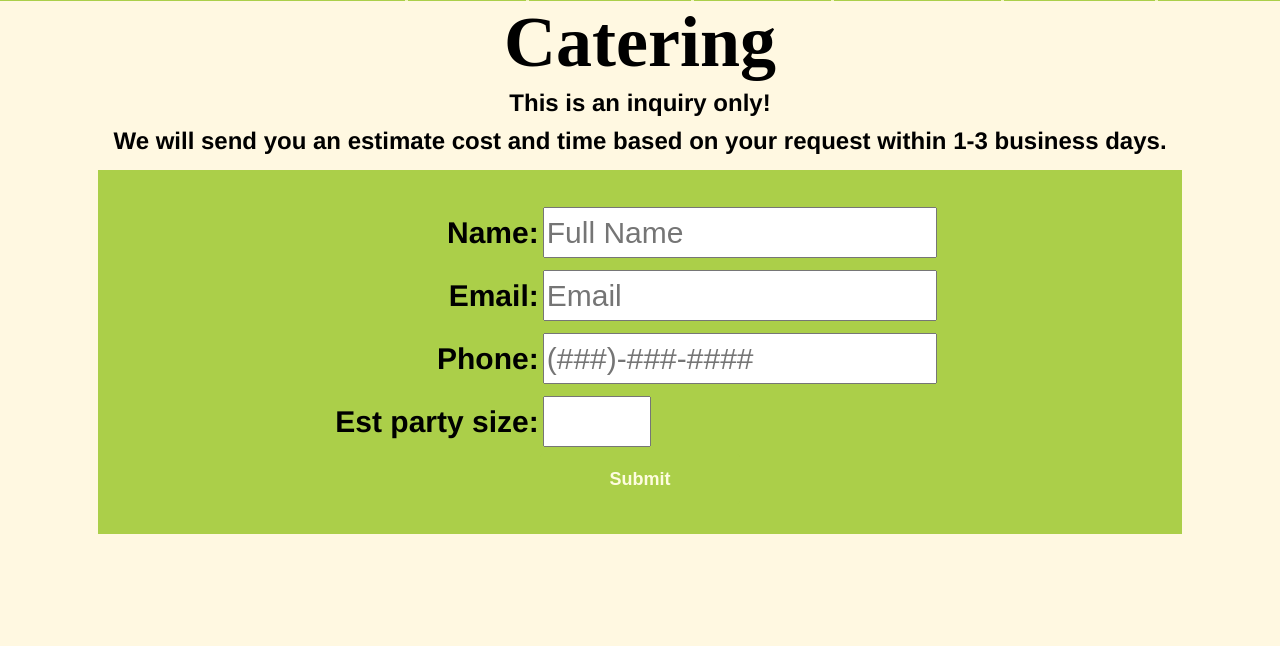
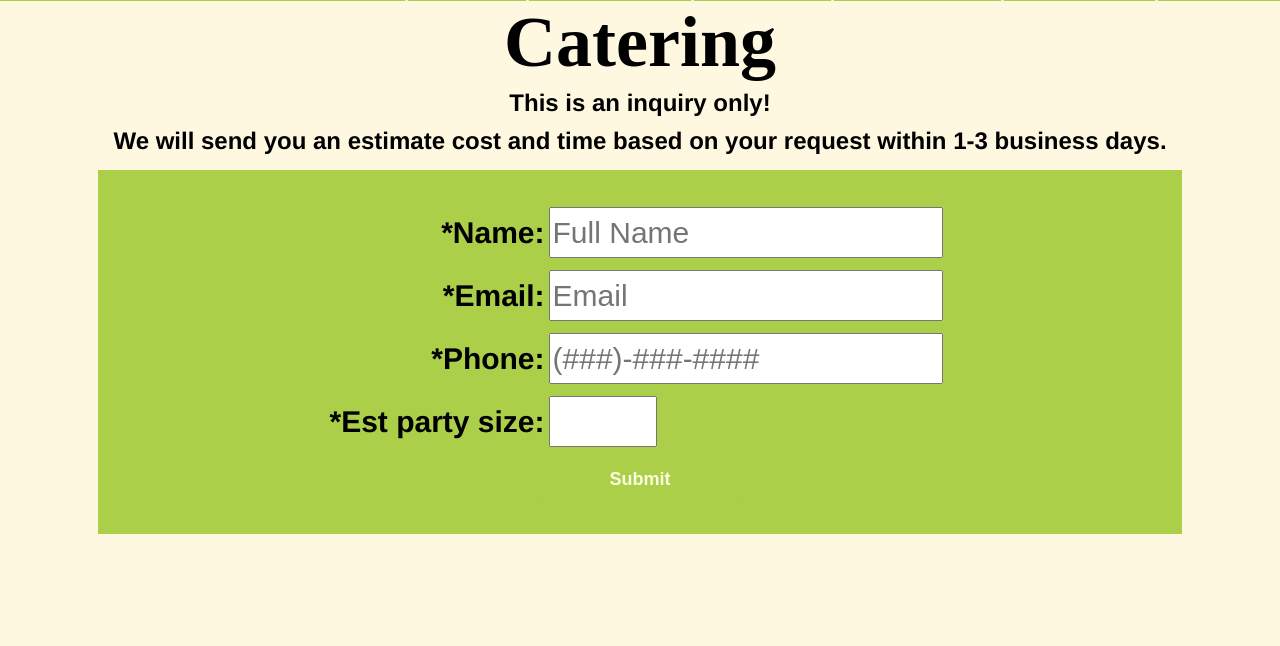
Before and after one commit to kouYang2015/JTD-AndaleTaqueriaMercado, a PHP site: page /catering_form.php in a window 1280 px wide. Shown: the part 279-925 px from the top of the page. Run offline with PHP 8.4, Linux system fonts and the light colour scheme; some web fonts are replaced.

Commit message:
Added asterisks to required fields. Min party size added.

```diff
--- a/src/catering_form.php
+++ b/src/catering_form.php
@@ -18,27 +18,27 @@
     <form action="process_catering.php" method="post">
       <table>
         <tr>
-          <th> <label for="name">Name:</label></th>
+          <th> <label for="name">&#42;Name:</label></th>
           <td>
             <input class="text-input" title="Enter your name" type="text" id="name" name="name" size="20" placeholder="Full Name" required="true" />
           </td>
         </tr>
         <tr>
-          <td><label for="email">Email:</label></td>
+          <td><label for="email">&#42;Email:</label></td>
           <td>
             <input class="text-input" title="Enter valid email address: email@something.com" type="text" id="email" name="email" size="20" placeholder="Email" pattern="[a-zA-Z0-9._]+@[a-z].+[a-z]" spellcheck="false" required="true" />
           </td>
         </tr>
         <tr>
-          <th><label for="phone">Phone:</label></th>
+          <th><label for="phone">&#42;Phone:</label></th>
           <td>
             <input class="text-input" title="Enter a valid phone number: ########## or (###)-###-####" type="tel" id="phone" name="phone" size="20" placeholder="(###)-###-####" pattern="^(\+\d{1,2}\s)?\(?\d{3}\)?[\s.-]?\d{3}[\s.-]?\d{4}$" required="true" />
           </td>
         </tr>
         <tr>
-          <th><label for="party_size">Est party size:</label></th>
+          <th><label for="party_size">&#42;Est party size:</label></th>
           <td class="party-input">
-            <input title="Must be greater than 0" type="number" id="party_size" name="party_size" required="true" />
+            <input title="Must be greater than 0" type="number" id="party_size" name="party_size" min="1" required="true" />
           </td>
         </tr>
       </table>
```
